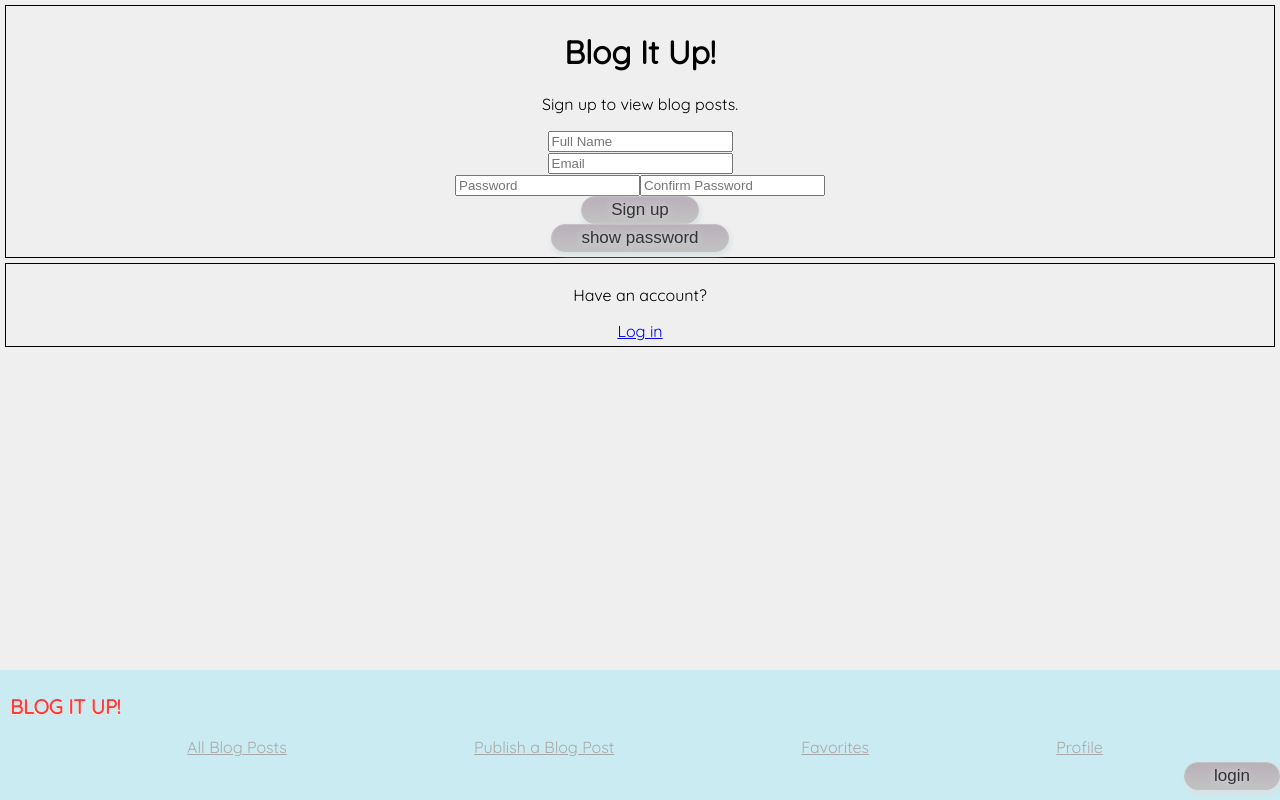
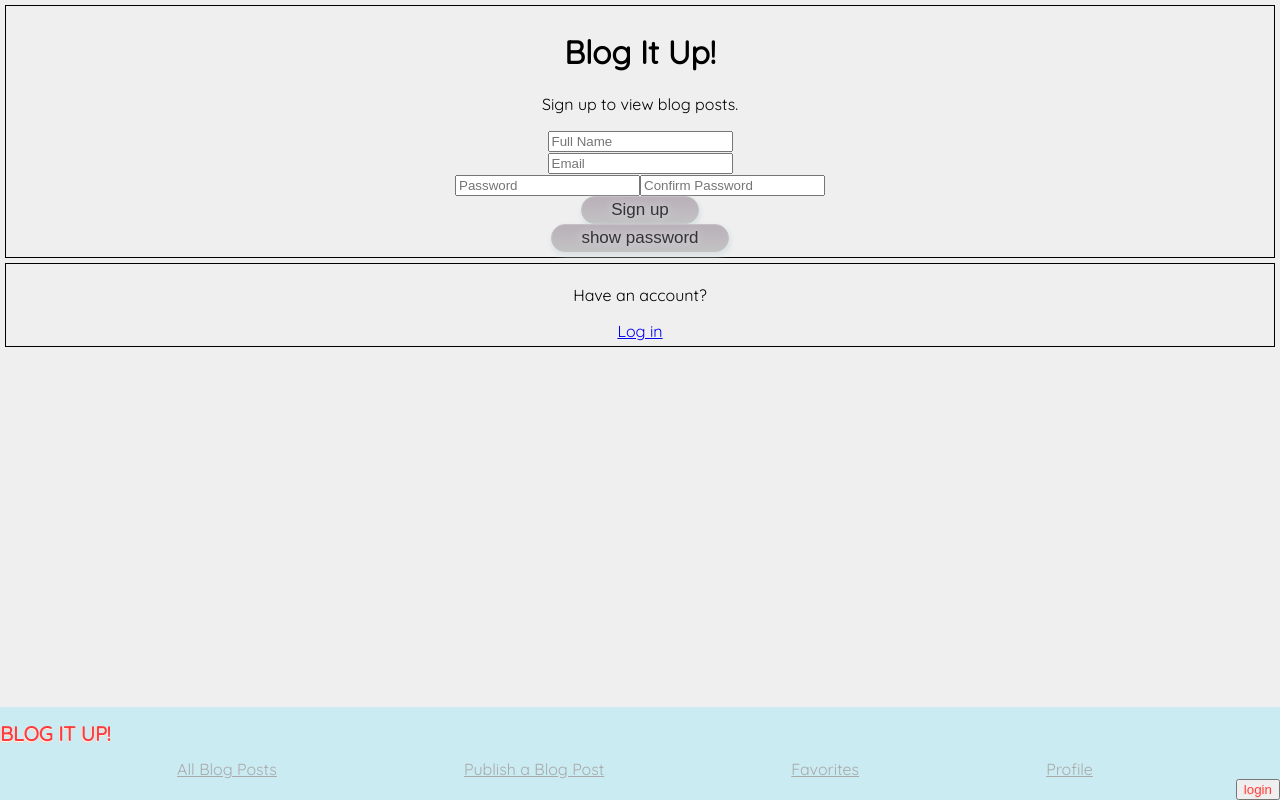
Before and after one commit to TallanGroberg/blog-it-up, a React (Create React App) app in the folder client/: page / in a window 1280 px wide. Built offline with nearby package versions, Linux system fonts and the light colour scheme.

Commit message:
stash changes but take incoming

```diff
--- a/client/src/App.js
+++ b/client/src/App.js
@@ -16,10 +16,10 @@ import { withCrud } from './context/CrudProvider.js'
 const App = props => {
   const { token } = props
 
-  return(
-    <AppWideStyles>
+  return(<>
 
-     <Route render={ rProps => <Navbar {...rProps} />} />
+    <Route render={ rProps => <Navbar {...rProps} />} />
+      <AppWideStyles>
       <Switch>
         <Route exact path='/' render={rProps => !token ? <SignUp /> : <Redirect to="/allblogposts"/>}/>
         <Route path='/login' render={rProps =>  !token ? <Login /> : <Redirect to='/allblogposts' />}/>
@@ -30,11 +30,13 @@ const App = props => {
         <ProtectedRoute path='/favorites' component={Favorites}/>
       </Switch>
     </AppWideStyles>
+    </>
   )
 }
 
 const AppWideStyles = styled.div`
-
+margin-bottom: 15vh;
+button:focus{display: none}
 button {
 
 	box-shadow: 1px 3px 5px 1px #dae1e3;
--- a/client/src/components/Navbar.js
+++ b/client/src/components/Navbar.js
@@ -32,9 +32,10 @@ export default withAuth(Navbar)
 
 const NavContainer = styled.div`
     background-color: #CAEBF2;
-    padding: 10px;
+    margin: auto;
+    bottom: 0;
     position: fixed;
-    bottom: 0;
+
     width: 100vw;
 
 `
@@ -56,14 +57,13 @@ const Nav = styled.nav`
 
 const NavLink = styled(Link)`
     color: #A9A9A9;
-    line-height: 30px;
     margin-right: 10px;
 `
 
 const LogOutSection = styled.div`
     display: flex;
     float: right;
-    margin-right: 10px;
+
 `
 
 const Button = styled.button`
```
